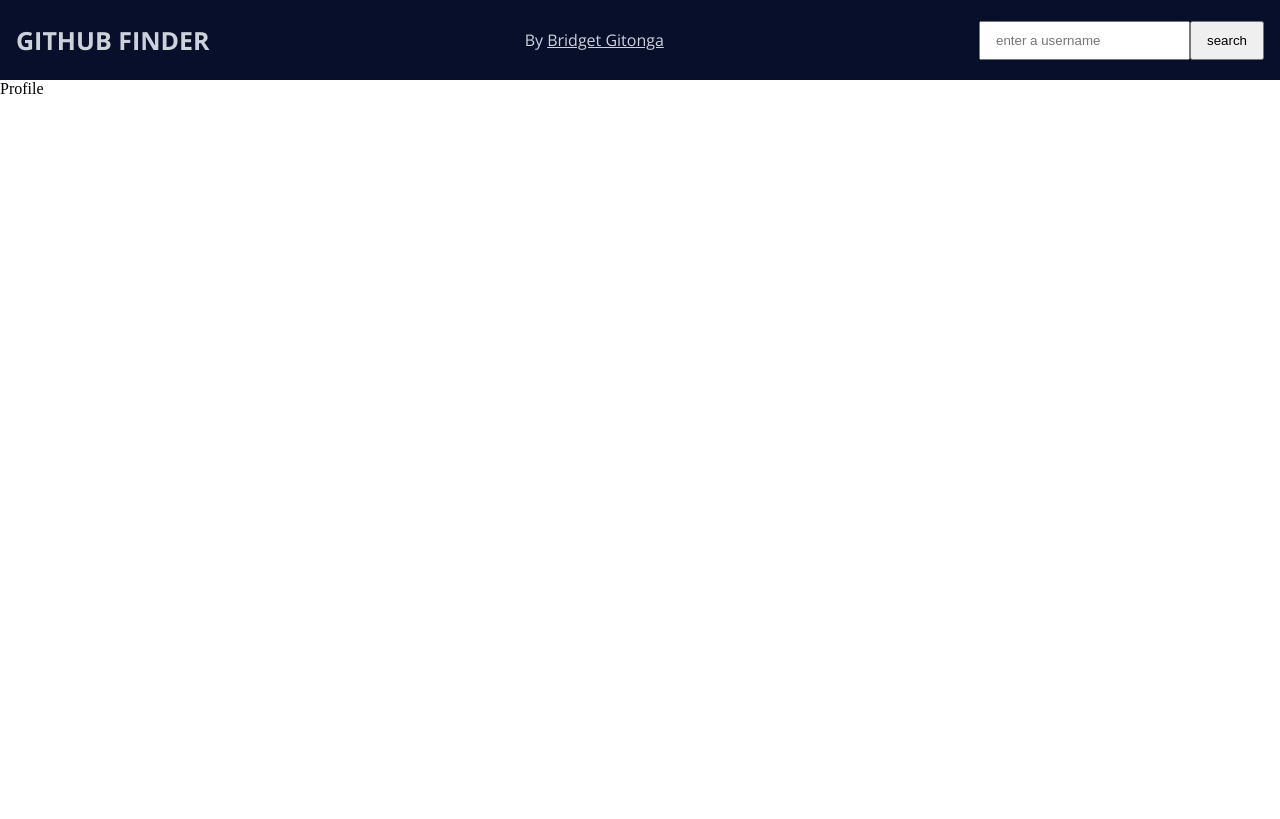
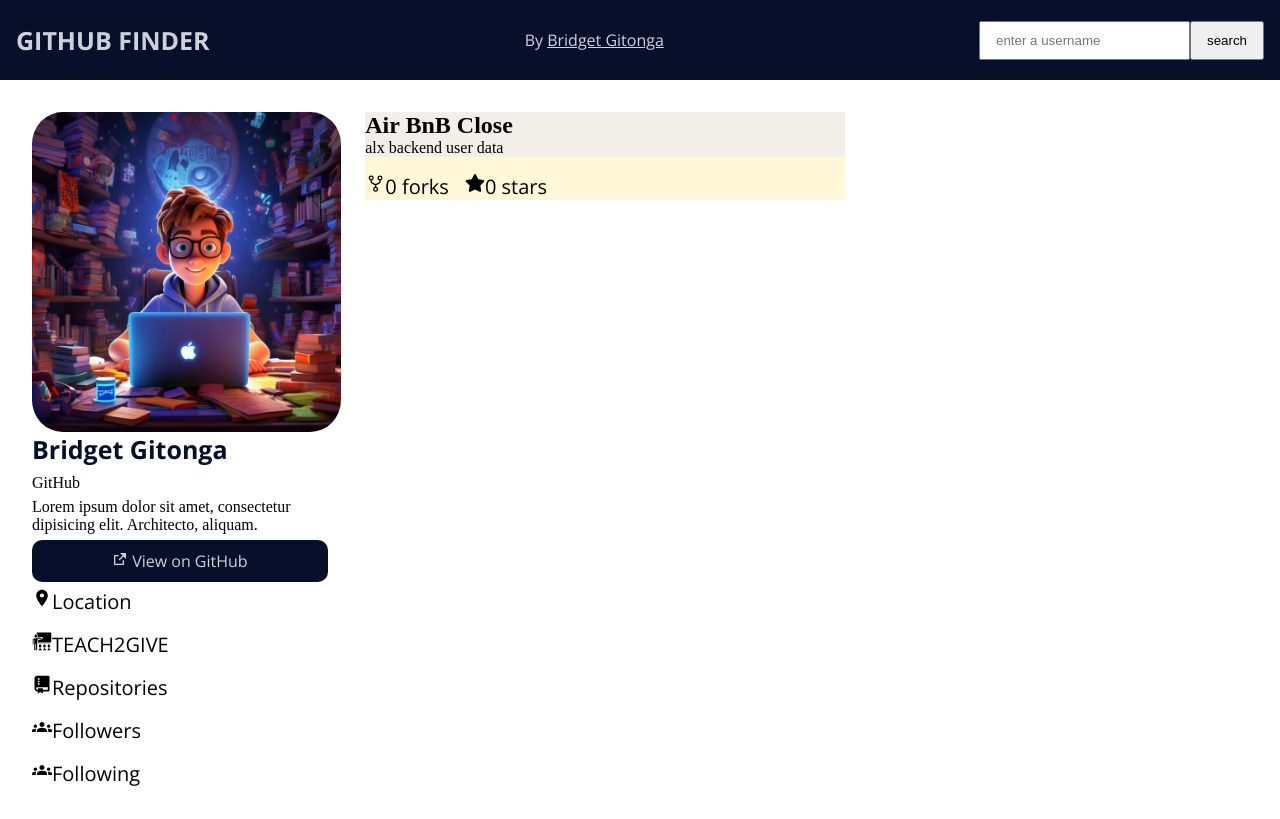
Before and after one commit to steel25baby/Github-pages, a React (Vite) app: page / in a window 1280 px wide. Built offline with nearby package versions, Linux system fonts and the light colour scheme.

Commit message:
second commit

```diff
--- a/package.json
+++ b/package.json
@@ -11,7 +11,8 @@
   },
   "dependencies": {
     "react": "^18.2.0",
-    "react-dom": "^18.2.0"
+    "react-dom": "^18.2.0",
+    "react-icons": "^5.2.1"
   },
   "devDependencies": {
     "@types/react": "^18.2.66",
--- a/src/Pages/Home/Home.jsx
+++ b/src/Pages/Home/Home.jsx
@@ -1,5 +1,6 @@
 import React from 'react'
 import Profile from './Profile'
+import "./Profile.css"
 
 const Home = () => {
   return (
--- /dev/null
+++ b/src/Pages/Home/Profile.css
@@ -0,0 +1,75 @@
+:root{
+    --plimary-font: "Open Sans", sans-serif;
+}
+
+.HeroSection{
+    margin: 2rem;
+}
+
+.HomePage{
+    display: flex;
+    gap: 2%;
+}
+.ProfilePic {
+    /* background: #000; */
+    width:100%;
+    height: 40vh;
+    object-fit: cover;
+    overflow: hidden;
+    border-radius: 10%;
+
+    /* margin-bottom: .5rem; */
+}
+.ProfilePic img{
+    width: 100%;
+    height: 100%;
+
+}
+.GithubDetails h2{
+    color: #070f2b;
+    font-size: 25px;
+    font-family: var(--plimary-font);
+    margin-bottom: .5rem;
+}
+.GithubDetails h4{
+    font-weight: 100;
+    margin-bottom: .4rem;
+}
+.GithubDetails p{
+    margin-bottom: 1rem;
+}
+.GithubDetails a{
+    background-color: #070f2b;
+    padding: 10px 80px;
+    text-decoration: none;
+    color: #ccd2da;
+    font-family: var(--plimary-font);
+    border-radius: 10px;
+}
+/* .GithubInfo{
+    display: flex;
+    flex-direction: column;
+} */
+.Profile-icon-wrapper{
+    display: flex;
+    margin-top: 1rem;
+    font-size: 20px;
+    font-family: var(--plimary-font);
+}
+.ProfileDetails{
+    width: 35%;
+}
+.Repositories{
+    width: 100%;
+
+}
+.RepositoryCard{
+    background-color: #f2efe8;
+    width: 30em;
+
+}
+.RepositoryCardIcon{
+    display: flex;
+    background-color: #fff7d6;
+    gap: 1rem;
+}
--- a/src/Pages/Home/Profile.jsx
+++ b/src/Pages/Home/Profile.jsx
@@ -1,8 +1,64 @@
 import React from 'react'
+import profile from "../../assets/profile.jpeg"
+import { MdLocationOn } from "react-icons/md";
+import { GiTeacher } from "react-icons/gi";
+import { RiGitRepositoryFill } from "react-icons/ri";
+import { MdGroups } from "react-icons/md";
+import { VscRepoForked } from "react-icons/vsc";
+import { FaStar } from "react-icons/fa";
+import { RiExternalLinkFill } from "react-icons/ri";
+
+const Info = ({ Name, icon  }) => {
+    return (
+
+      <div className="Info">
+        <div className="Profile-icon-wrapper">{icon}
+        <p>{Name}</p>
+        </div>
+      </div>
+    );
+  };
 
 const Profile = () => {
   return (
-    <div>Profile</div>
+    <>
+    <section className='HeroSection'>
+        <div className='HomePage'>
+            <div className='ProfileDetails'>
+                <div className='ProfilePic'>
+                    <img src={profile} alt="" />
+                </div>
+                <div className='GithubDetails'>
+                  <h2>Bridget Gitonga</h2>
+
+                    <h4>GitHub</h4>
+                    <p>Lorem ipsum dolor sit amet, consectetur <br/> dipisicing elit. Architecto, aliquam.</p>
+                    <a  href=""><RiExternalLinkFill /> View on GitHub</a>
+                </div>
+                <div className='GithubInfo'>
+                        <Info icon={<MdLocationOn/>} Name="Location"/>
+                        <Info icon={<GiTeacher/>} Name="TEACH2GIVE"/>
+                        <Info icon={<RiGitRepositoryFill/>} Name="Repositories"/>
+                        <Info icon={<MdGroups/>} Name="Followers"/>
+                        <Info icon={<MdGroups/>} Name="Following"/>
+                </div>
+            </div>
+            <div className='Repositories'>
+              <div className='RepositoryCard'>
+                <h2>Air BnB Close</h2>
+                <p>alx backend user data</p>
+                <div className='RepositoryCardIcon'>
+                  <Info icon={<VscRepoForked/>} Name="0 forks"/>
+                  <Info icon={<FaStar/>} Name="0 stars"/>
+
+                </div>
+              </div>
+            </div>
+
+
+        </div>
+    </section>
+    </>
   )
 }
 
```
Also changed, not shown: src/assets/profile.jpeg (added), 1 other file (tests, documents, lock files or other folders).
